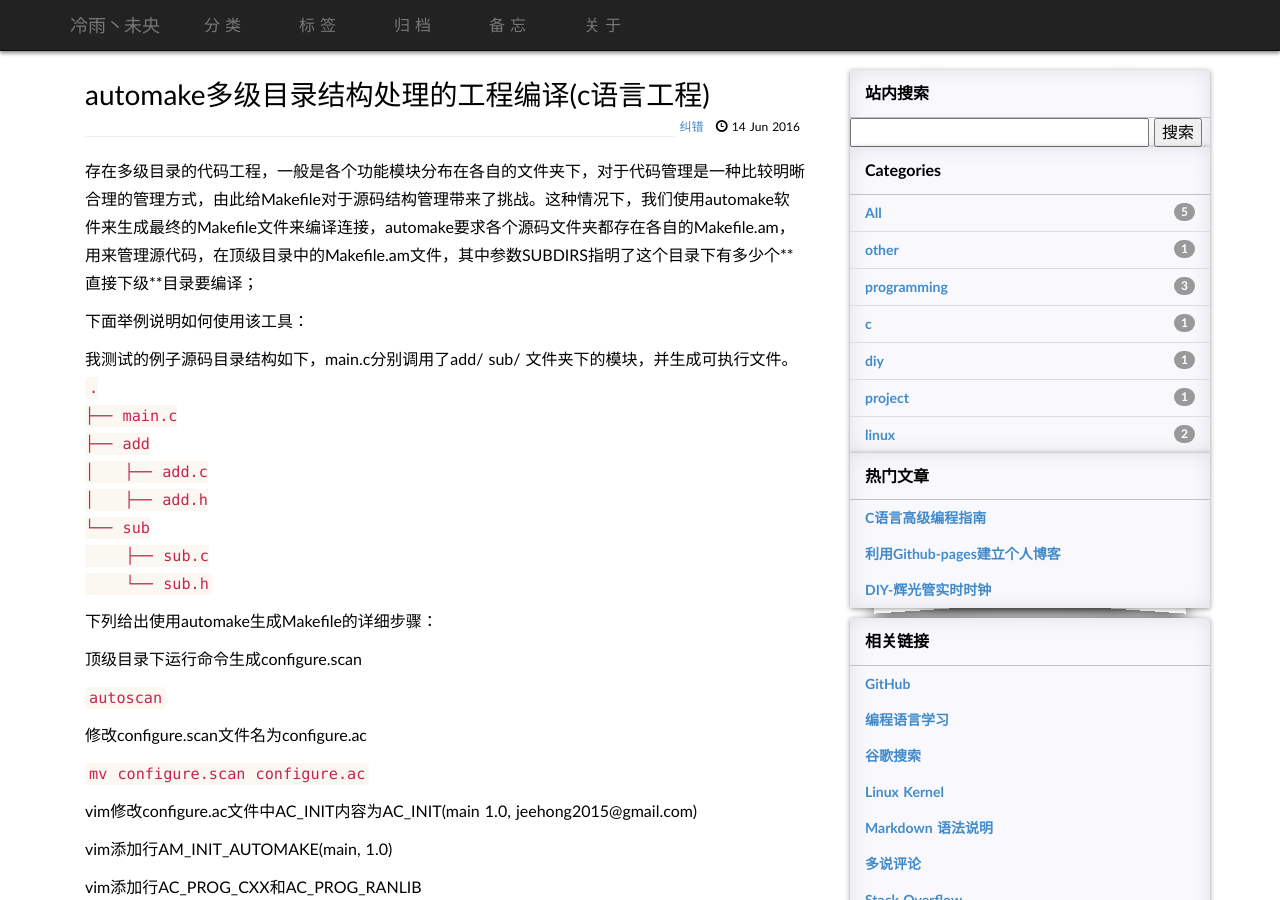
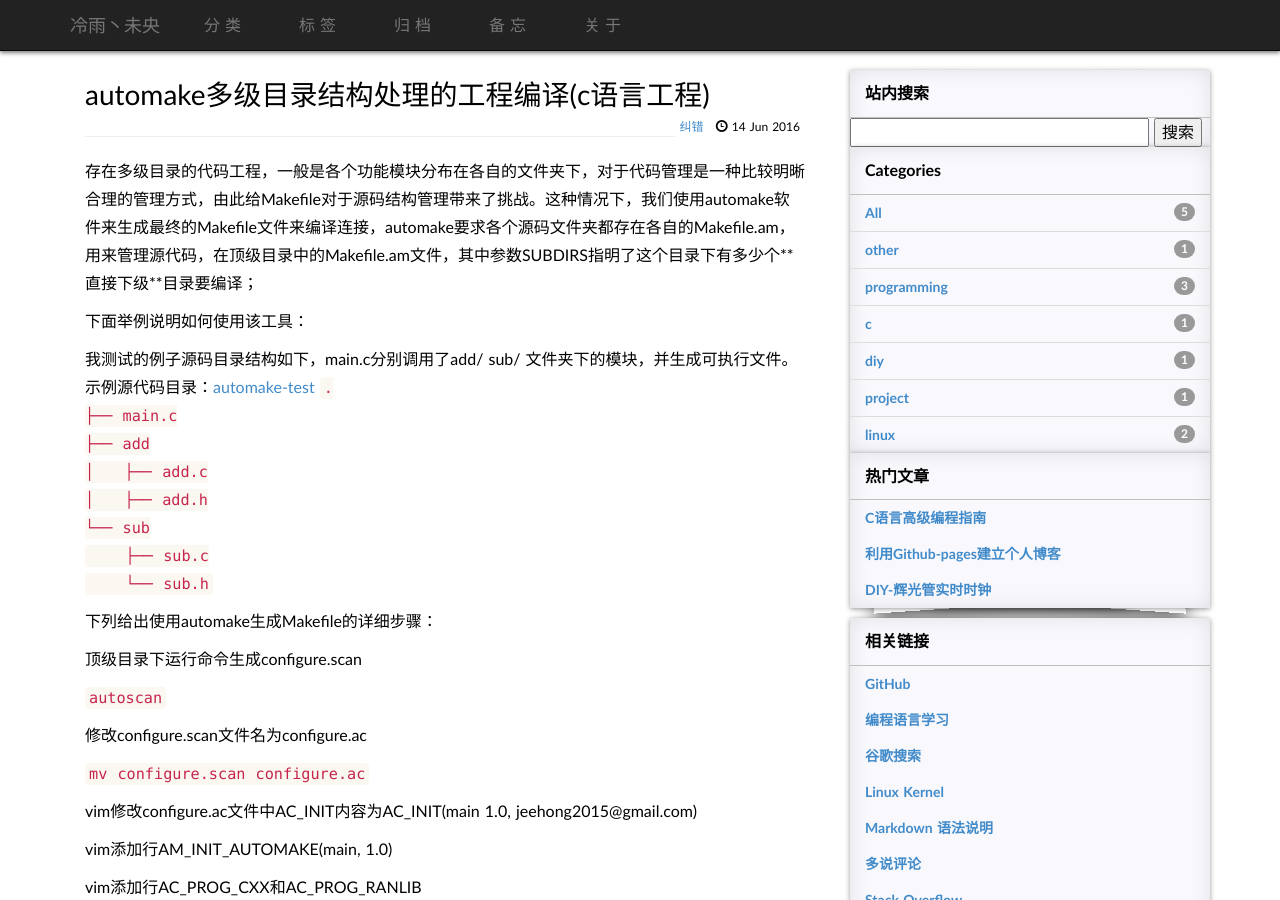
Before and after one commit to jeehong/jeehong.github.io, a Jekyll site: the page built from _posts/2016-06-14-linux-automake-build.md, in a window 1280 px wide and 900 px high. Built offline with Jekyll 4.4.1, drawn with Linux system fonts in a browser that asks for light colours; some web fonts are replaced; a script that is not in the unit is left out; comment, search, counter and statistics services are not loaded.

Commit message:
博文automake-test新增了示例源码链接

```diff
--- a/_posts/2016-06-14-linux-automake-build.md
+++ b/_posts/2016-06-14-linux-automake-build.md
@@ -10,6 +10,7 @@ tags:	    [linux, programming]
 
 <p>下面举例说明如何使用该工具：</p>
 我测试的例子源码目录结构如下，main.c分别调用了add/ sub/ 文件夹下的模块，并生成可执行文件。
+示例源代码目录：[automake-test](https://github.com/jeehong/automake-test)
 <code>.
 ├── main.c
 ├── add
```
